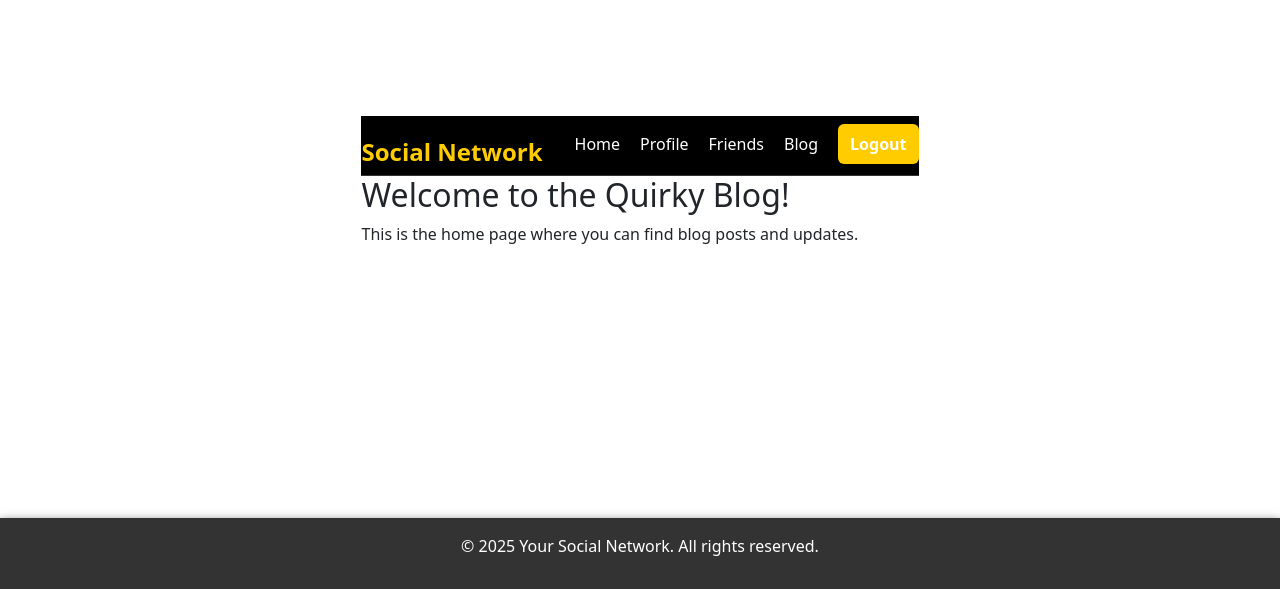
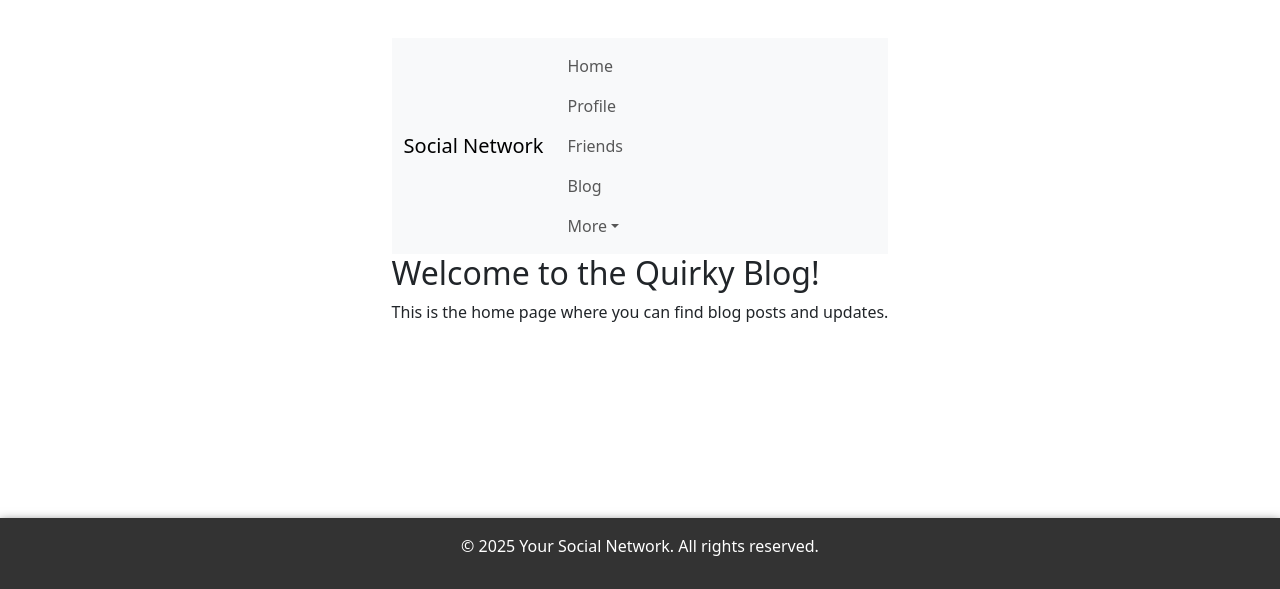
Before and after one commit to jcbrooks88/my-social-network-api, a React (Vite) app in the folder client/: page / in a window 1280 px wide. Shown: the part 211-800 px from the top of the page. Built offline with nearby package versions, Linux system fonts and the light colour scheme; sample sign-in values are in the browser's storage.

Commit message:
Bootstrap NavBarUpdate

```diff
--- a/client/package.json
+++ b/client/package.json
@@ -11,10 +11,12 @@
     "axios": "^1.2.1",
     "bootstrap": "^5.3.3",
     "react": "^18.2.0",
+    "react-bootstrap": "^2.10.9",
     "react-dom": "^18.2.0",
     "react-icons": "^4.4.0",
     "react-query": "^3.39.0",
     "react-router-dom": "^6.6.1",
+    "sass": "^1.85.1",
     "vite": "^5.4.14"
   },
   "devDependencies": {
--- a/client/src/App.tsx
+++ b/client/src/App.tsx
@@ -6,7 +6,8 @@ import FriendsListPage from "./pages/FriendsListPage";
 import LoginPage from "./pages/LoginPage";
 import BlogPage from "./pages/BlogPage";
 
-import Navbar from "./components/Navbar";
+//import Navbar from "./components/Navbar";
+import NavBarUpdate from "./components/NavBarUpdate";
 import Footer from "./components/Footer";
 import ProtectedRoute from "./components/ProtectedRoute";
 
@@ -15,7 +16,7 @@ import './assets/global.css';
 const App = () => {
   return (
     <>
-      <Navbar />
+      <NavBarUpdate />
 
       <Routes>
   {/* Public route for login */}
--- /dev/null
+++ b/client/src/components/NavBarUpdate.tsx
@@ -0,0 +1,52 @@
+import { Link, useNavigate } from "react-router-dom";
+import { useAuth } from "../context/AuthContext";
+import { useState } from "react";
+import Container from 'react-bootstrap/Container';
+import Nav from 'react-bootstrap/Nav';
+import Navbar from 'react-bootstrap/Navbar';
+import NavDropdown from 'react-bootstrap/NavDropdown';
+
+const NavbarUpdate = () => {
+  const { user, logout } = useAuth();
+  const [menuOpen, setMenuOpen] = useState(false);
+  const navigate = useNavigate(); // Move useNavigate() here
+
+    const handleLogout = () => {
+        logout(); // Call logout from AuthContext
+        navigate("/login"); // Redirect to login page after logout
+        setMenuOpen(false); // Close the mobile menu after logout
+    };
+
+
+  return (
+    <Navbar expand="lg" className="bg-body-tertiary">
+    <Container>
+      <Navbar.Brand href="#home">Social Network</Navbar.Brand>
+      <Navbar.Toggle aria-controls="basic-navbar-nav" />
+      <Navbar.Collapse id="basic-navbar-nav">
+        <Nav className="me-auto">
+          <div className={`nav-right ${menuOpen ? "open" : ""}`}>
+          {user ? (
+          <>
+            <Nav.Link href="/">Home</Nav.Link>
+            <Nav.Link href="profile">Profile</Nav.Link>
+            <Nav.Link href="friends">Friends</Nav.Link>
+            <Nav.Link href="blog">Blog</Nav.Link>
+            <NavDropdown title="More" id="basic-nav-dropdown">
+              <NavDropdown.Item href="#settings">Settings</NavDropdown.Item>
+              <NavDropdown.Divider />
+              <NavDropdown.Item onClick={handleLogout} href="#logout">Logout</NavDropdown.Item>
+            </NavDropdown>
+          </>
+            ) : (
+                <Link to="/login" onClick={() => setMenuOpen(false)}>Login</Link>
+            )}
+            </div>
+        </Nav>
+      </Navbar.Collapse>
+    </Container>
+  </Navbar>
+);
+};
+
+export default NavbarUpdate;
--- a/client/src/main.tsx
+++ b/client/src/main.tsx
@@ -3,7 +3,9 @@ import ReactDOM from "react-dom/client";
 import { BrowserRouter } from "react-router-dom";
 import App from "./App";
 import { AuthProvider } from "./context/AuthContext";
-import "bootstrap/dist/css/bootstrap.min.css";
+import 'bootstrap/dist/css/bootstrap.min.css';
+
+
 
 
 ReactDOM.createRoot(document.getElementById("root")!).render(
```
Also changed, not shown: 1 other file (tests, documents, lock files or other folders).
